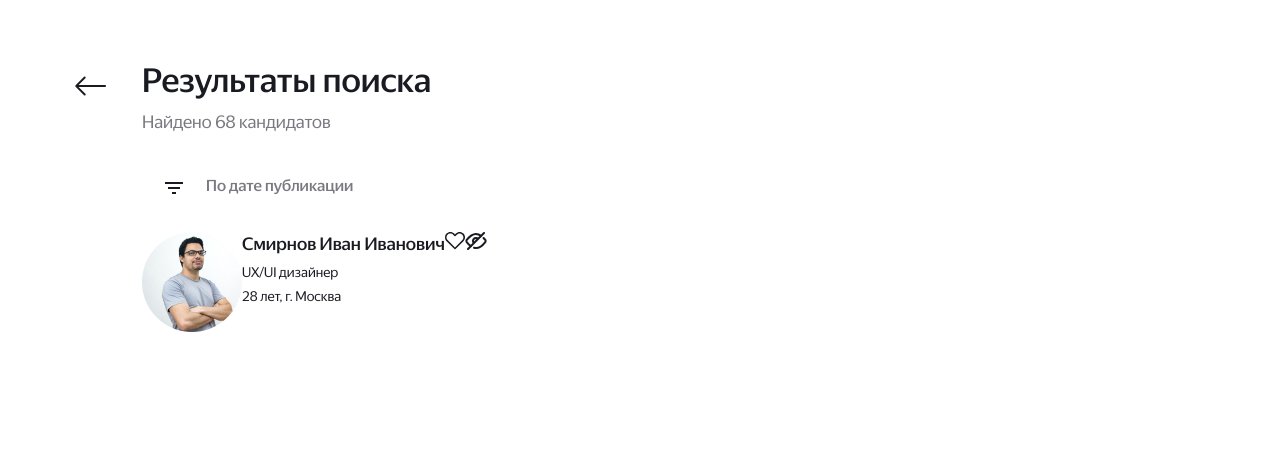
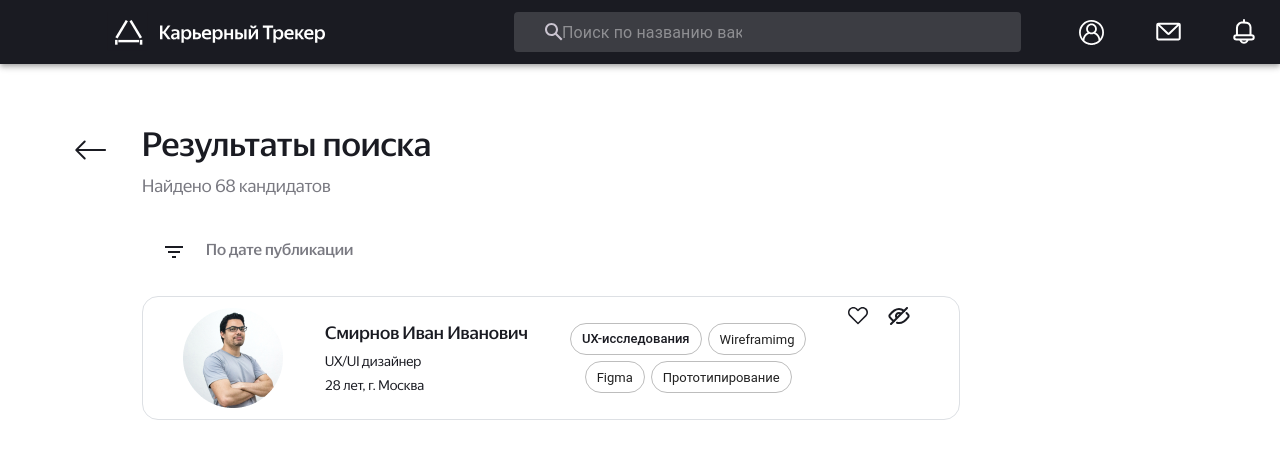
Before and after one commit to Hakaton14/frontend, a React (Vite) app: page /search in a window 1280 px wide. Shown: the top 458 px of the page. Built offline with nearby package versions, Linux system fonts and the light colour scheme; sample sign-in values are in the browser's storage.

Commit message:
Карточка кандидата

```diff
--- a/src/components/Search/Search.tsx
+++ b/src/components/Search/Search.tsx
@@ -1,4 +1,5 @@
 import { Button } from "@mui/material"
+import Header from "../Header/Header"
 import styles from "./Serach.module.scss"
 import ArrowIcon from "../../ui-kit/icons/Long arrow.svg"
 import Filtercon from "../../ui-kit/icons/filter_icon.svg"
@@ -6,6 +7,8 @@ import СandidateСard from "../СandidateСard/СandidateСard"
 
 function Search() {
   return (
+    <>
+      <Header />
       <div className={styles.mainContainer}>
         <Button
           sx={{
@@ -38,6 +41,7 @@ function Search() {
         </div>
         <СandidateСard />
       </div>
+    </>
   )
 }
 
--- a/src/components/СandidateСard/СandidateСard.module.scss
+++ b/src/components/СandidateСard/СandidateСard.module.scss
@@ -1,5 +1,27 @@
 .mainContainer {
   display: flex;
+  border-radius: 16px;
+  border: 1px solid var(--black-100, #dde0e4);
+  display: flex;
+  width: 816px;
+  height: 122px;
+  padding-left: 0px;
+  align-items: center;
+  gap: 42px;
+}
+
+.fotoIcon {
+  margin-left: 40px;
+  max-width: 100px;
+  max-height: 100px;
+  align-self: center;
+}
+
+.infoWrapper {
+  display: flex;
+  flex-direction: column;
+  align-items: start;
+  justify-content: center;
 }
 
 .candidateName {
@@ -30,3 +52,17 @@
   color: #1a1b22;
   margin: 0;
 }
+
+.skillsWrapper {
+  display: flex;
+  flex-direction: column;
+  align-items: center;
+  justify-content: center;
+}
+
+.iconsWrapper {
+  display: flex;
+  height: 102px;
+  align-items: flex-start;
+  gap: 20px;
+}
--- a/src/components/СandidateСard/СandidateСard.tsx
+++ b/src/components/СandidateСard/СandidateСard.tsx
@@ -2,21 +2,52 @@ import styles from "./СandidateСard.module.scss"
 import FotoIcon from "../../ui-kit/icons/foto_icon.png"
 import LikeIcon from "../../ui-kit/icons/like_icon.svg"
 import HideIcon from "../../ui-kit/icons/hide_icon.svg"
+import { Chip } from "@mui/material"
 
 function СandidateСard() {
   return (
     <div className={styles.mainContainer}>
-      <img src={FotoIcon} alt="Иконка фотографии" />
+      {/* <div className={styles.innerContainer}> */}
+      <img className={styles.fotoIcon} src={FotoIcon} alt="Иконка фотографии" />
       <div className={styles.infoWrapper}>
         <h2 className={styles.candidateName}>Смирнов Иван Иванович</h2>
         <h3 className={styles.candidateJob}>UX/UI дизайнер</h3>
         <h3 className={styles.candidateInfo}>28 лет, г. Москва</h3>
       </div>
-      <div className={styles.skillsWrapper}></div>
+      <div className={styles.skillsWrapper}>
+        <div className={styles.skillsSecondWrapper}>
+          <Chip
+            label="UX-исследования"
+            variant="outlined"
+            sx={{
+              marginRight: "6px",
+              marginBottom: "6px",
+              fontSize: "13px",
+              lineHeight: "16px",
+              fontWeight: "500",
+              color: "#1A1B22",
+            }}
+          />
+          <Chip
+            label="Wireframimg"
+            variant="outlined"
+            sx={{ marginBottom: "6px" }}
+          />
+        </div>
+        <div className={styles.skillsSecondWrapper}>
+          <Chip label="Figma" variant="outlined" sx={{ marginRight: "6px" }} />
+          <Chip label="Прототипирование" variant="outlined" />
+        </div>
+      </div>
       <div className={styles.iconsWrapper}>
-        <img src={LikeIcon} alt="Иконка добавить в избранное" />
+        <img
+          className={styles.likeIcon}
+          src={LikeIcon}
+          alt="Иконка добавить в избранное"
+        />
         <img src={HideIcon} alt="Иконка скрыть" />
       </div>
+      {/* </div> */}
     </div>
   )
 }
```
Lines whose indentation alone changed are shown as unchanged.
